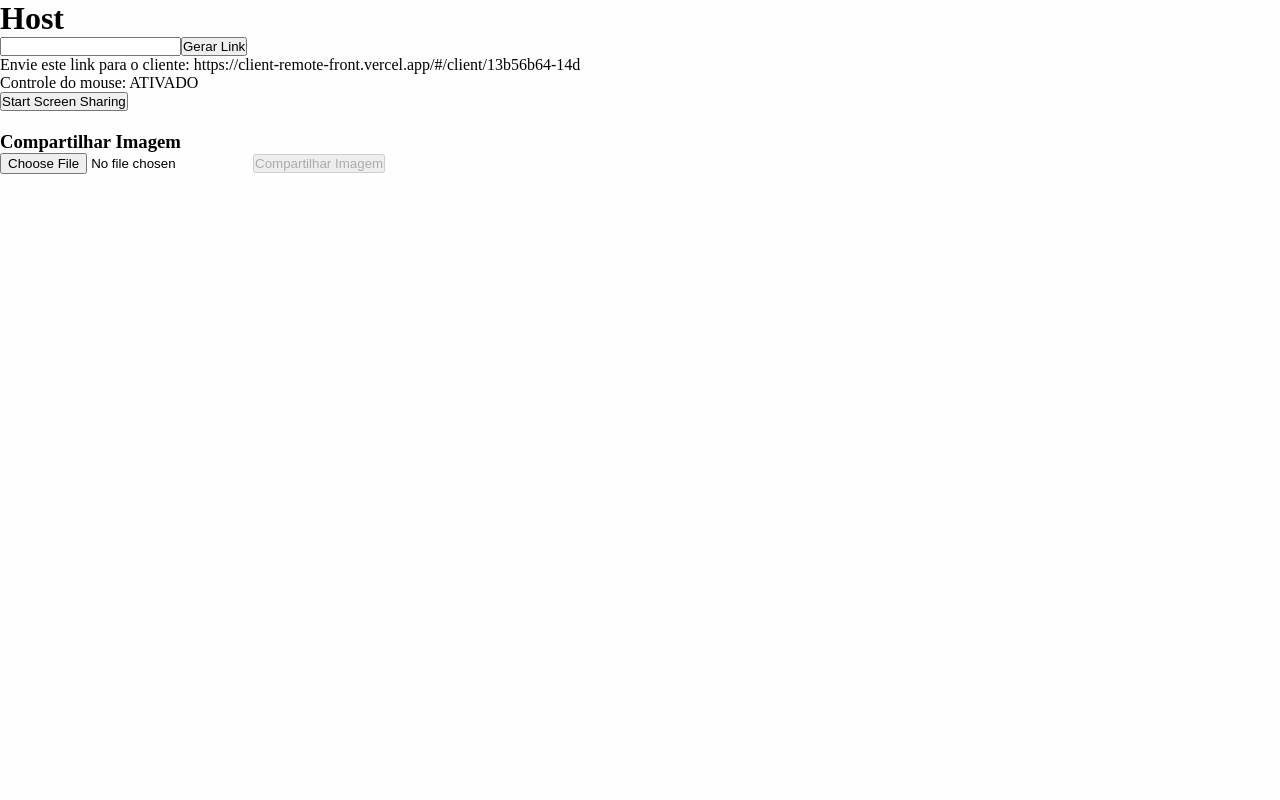
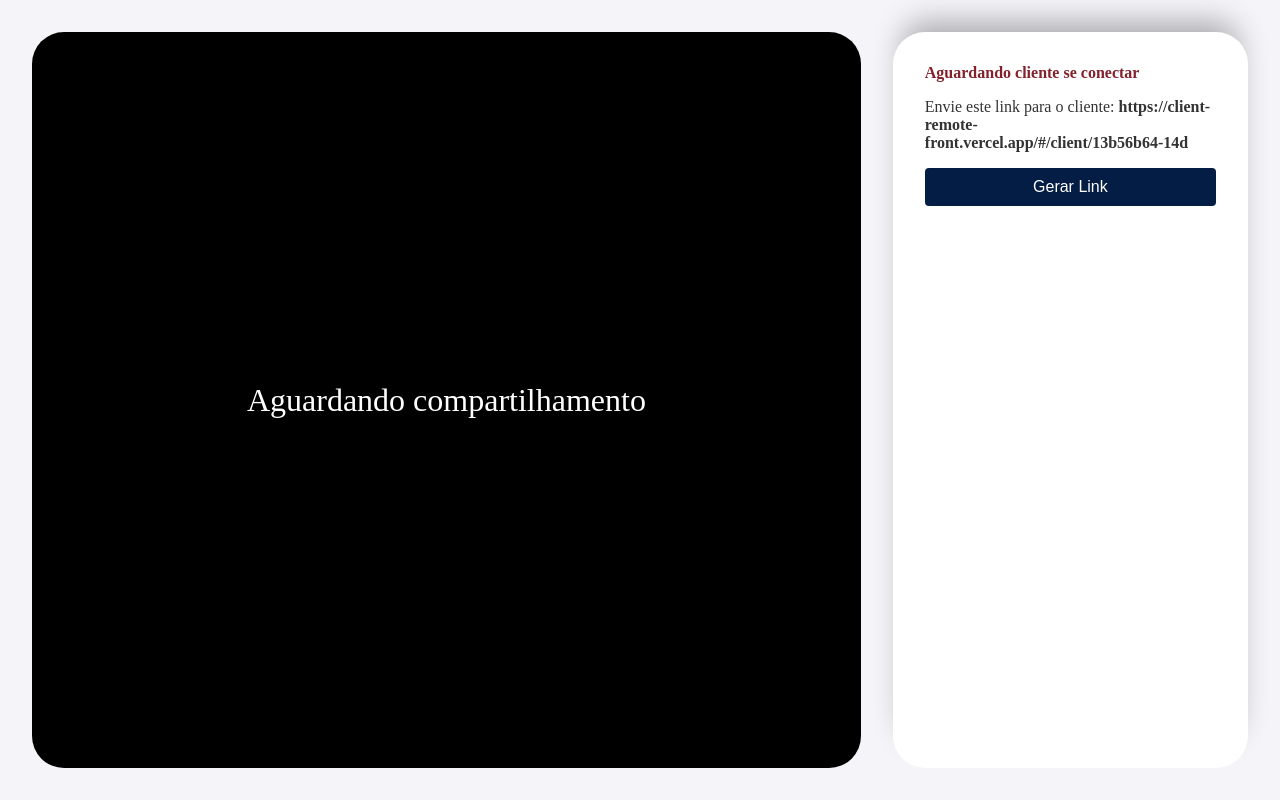
Before and after one commit to Allisson100/hostRemote-front, a React (Vite) app: page / in a window 1280 px wide. Both pictures are taken after a click on the button "Gerar Link". Built offline with nearby package versions, Linux system fonts and the light colour scheme; no server answers.

Commit message:
feat: newLayout

```diff
--- a/src/pages/Host/index.jsx
+++ b/src/pages/Host/index.jsx
@@ -2,7 +2,7 @@ import React, { useState, useEffect, useRef } from "react";
 import { io } from "socket.io-client";
 import { v4 as uuidv4 } from "uuid";
 
-const socket = io("https://f065-177-72-141-202.ngrok-free.app", {
+const socket = io("https://8b71-177-72-141-202.ngrok-free.app", {
   transports: ["websocket", "polling"],
   reconnectionAttempts: 5,
   reconnectionDelay: 1000,
@@ -18,10 +18,12 @@ export default function Host() {
   const localVideoRef = useRef(null);
   const peerConnection = useRef(null);
 
-  const [inputValue, setInputValue] = useState("");
+  const inputRef = useRef(null);
 
   const [selectedImage, setSelectedImage] = useState(null);
   const [isImageSharing, setIsImageSharing] = useState(false);
+
+  const [clientConnected, setClientConnected] = useState(false);
 
   const handleImageSelect = (e) => {
     const file = e.target.files[0];
@@ -35,6 +37,7 @@ export default function Host() {
   };
 
   const toggleImageSharing = () => {
+    stopScreenSharing();
     if (isImageSharing) {
       socket.emit("stopImageShare", { roomId });
       setIsImageSharing(false);
@@ -45,6 +48,7 @@ export default function Host() {
   };
 
   const generateRoom = () => {
+    setClientConnected(false);
     const newRoomId = uuidv4().slice(0, 12);
     setRoomId(newRoomId);
     socket.emit("createRoom", newRoomId);
@@ -52,10 +56,14 @@ export default function Host() {
 
   useEffect(() => {
     const handleKeyDown = (event) => {
-      if (event.key === "p") {
+      if (event.ctrlKey && event.altKey && event.key.toLowerCase() === "p") {
         setControlAllowed(false);
         socket.emit("toggleControl", { roomId, allowed: false });
-      } else if (event.key === "c") {
+      } else if (
+        event.ctrlKey &&
+        event.altKey &&
+        event.key.toLowerCase() === "s"
+      ) {
         setControlAllowed(true);
         socket.emit("toggleControl", { roomId, allowed: true });
       }
@@ -68,11 +76,15 @@ export default function Host() {
     socket.on("offer", handleOffer);
     socket.on("answer", handleAnswer);
     socket.on("ice-candidate", handleNewICECandidate);
+    socket.on("clientConnected", () => {
+      setClientConnected(true);
+    });
 
     return () => {
       socket.off("offer", handleOffer);
       socket.off("answer", handleAnswer);
       socket.off("ice-candidate", handleNewICECandidate);
+      socket.off("clientConnected");
     };
   }, []);
 
@@ -83,6 +95,10 @@ export default function Host() {
   }, [localVideoRef, screenStream]);
 
   const startScreenSharing = async () => {
+    if (isImageSharing) {
+      toggleImageSharing();
+    }
+
     try {
       const stream = await navigator.mediaDevices.getDisplayMedia({
         video: true,
@@ -174,59 +190,268 @@ export default function Host() {
     }
   };
 
+  const triggerFileSelect = () => {
+    if (isImageSharing) {
+      toggleImageSharing();
+    }
+    inputRef.current.click();
+  };
+
   return (
-    <div>
-      <h1>Host</h1>
-      <input
-        value={inputValue}
-        onChange={(event) => setInputValue(event.target.value)}
-      />
-      <button onClick={generateRoom}>Gerar Link</button>
-      {roomId && (
-        <p>
-          {`Envie este link para o cliente: https://client-remote-front.vercel.app/#/client/${roomId}`}
-        </p>
-      )}
-      <p>Controle do mouse: {controlAllowed ? "ATIVADO" : "BLOQUEADO"}</p>
-      {!hasScreenSharing ? (
-        <button onClick={startScreenSharing}>Start Screen Sharing</button>
-      ) : (
-        <div>
+    <div
+      style={{
+        padding: "2rem",
+        backgroundColor: "#f4f4f9",
+        height: "100vh",
+        width: "100%",
+        display: "flex",
+        gap: "2rem",
+      }}
+    >
+      <div
+        style={{
+          width: "70%",
+          backgroundColor: "#000000",
+          height: "calc(100vh - 4rem)",
+          borderRadius: "2rem",
+          overflow: "hidden",
+          display: "flex",
+          alignItems: "center",
+          justifyContent: "center",
+        }}
+      >
+        {hasScreenSharing && (
           <video
             ref={localVideoRef}
             autoPlay
             muted
-            style={{ width: "500px" }}
+            style={{
+              width: "100%",
+              height: "auto",
+            }}
           ></video>
-          <br />
-          <button onClick={stopScreenSharing} style={{ marginTop: "10px" }}>
-            Parar Compartilhamento
-          </button>
-        </div>
-      )}
-
-      <div style={{ marginTop: 20 }}>
-        <h3>Compartilhar Imagem</h3>
-        <input
-          type="file"
-          accept="image/*"
-          onChange={handleImageSelect}
-          style={{ marginBottom: "10px" }}
-        />
+        )}
         {selectedImage && (
-          <div style={{ marginBottom: "10px" }}>
+          <div style={{ marginBottom: "10px", textAlign: "center" }}>
             <img
               src={selectedImage}
               alt="Miniatura"
-              style={{ width: "150px", border: "1px solid #ccc" }}
+              style={{
+                width: "100%",
+                height: "auto",
+              }}
             />
           </div>
         )}
-        <button onClick={toggleImageSharing} disabled={!selectedImage}>
-          {isImageSharing
-            ? "Parar de Compartilhar Imagem"
-            : "Compartilhar Imagem"}
-        </button>
+        {!hasScreenSharing && !selectedImage && (
+          <p style={{ fontSize: "2rem", color: "#ffffff" }}>
+            Aguardando compartilhamento
+          </p>
+        )}
+      </div>
+      <div
+        style={{
+          display: "flex",
+          height: "calc(100vh - 4rem)",
+          width: "30%",
+          backgroundColor: "#ffffff",
+          borderRadius: "2rem",
+          overflow: "hidden",
+          boxShadow: "0 -20px 30px -10px rgba(0, 0, 0, 0.3)",
+        }}
+      >
+        <div
+          style={{
+            padding: "2rem",
+            borderRadius: "8px",
+            width: "100%",
+            height: "100%",
+            flexDirection: "column",
+            alignItems: "center",
+            justifyContent: "center",
+          }}
+        >
+          {roomId && (
+            <div
+              style={{
+                display: "flex",
+                flexDirection: "column",
+              }}
+            >
+              <p
+                style={{
+                  fontSize: "1rem",
+                  marginBottom: "1rem",
+                }}
+              >
+                {clientConnected ? (
+                  <span style={{ fontSize: "1rem", fontWeight: "bold" }}>
+                    Cliente conectado
+                  </span>
+                ) : (
+                  <span
+                    style={{
+                      fontSize: "1rem",
+                      fontWeight: "bold",
+                      color: "#83222c",
+                    }}
+                  >
+                    Aguardando cliente se conectar
+                  </span>
+                )}
+              </p>
+              {clientConnected && (
+                <>
+                  <p>
+                    Acionar mouse:{" "}
+                    <span style={{ fontWeight: "bold" }}>CRTL + ALT + s</span>
+                  </p>
+                  <p
+                    style={{
+                      marginBottom: "1rem",
+                    }}
+                  >
+                    Desativar mouse:{" "}
+                    <span style={{ fontWeight: "bold" }}>CRTL + ALT + p</span>
+                  </p>
+                </>
+              )}
+
+              <p
+                style={{
+                  fontSize: "1rem",
+                  color: "#333",
+                  marginBottom: "1rem",
+                }}
+              >
+                Envie este link para o cliente:{" "}
+                <span style={{ fontWeight: "bold" }}>
+                  https://client-remote-front.vercel.app/#/client/{roomId}
+                </span>
+              </p>
+
+              {clientConnected && (
+                <p
+                  style={{
+                    fontSize: "1rem",
+                    marginBottom: "4rem",
+                    color: controlAllowed ? "green" : "red",
+                  }}
+                >
+                  Controle do mouse: {controlAllowed ? "ATIVADO" : "BLOQUEADO"}
+                </p>
+              )}
+            </div>
+          )}
+          <button
+            onClick={generateRoom}
+            style={{
+              padding: "10px 20px",
+              backgroundColor: "#031D44",
+              color: "#fff",
+              border: "none",
+              borderRadius: "4px",
+              cursor: "pointer",
+              width: "100%",
+              fontSize: "1rem",
+              marginBottom: "0.5rem",
+            }}
+          >
+            Gerar Link
+          </button>
+
+          {roomId &&
+            clientConnected &&
+            (!hasScreenSharing ? (
+              <button
+                onClick={startScreenSharing}
+                style={{
+                  padding: "10px 20px",
+                  backgroundColor: "#70A288",
+                  color: "#fff",
+                  border: "none",
+                  borderRadius: "4px",
+                  cursor: "pointer",
+                  width: "100%",
+                  fontSize: "1rem",
+                  marginBottom: "0.5rem",
+                }}
+              >
+                Compartilhar vídeo
+              </button>
+            ) : (
+              <div style={{ textAlign: "center" }}>
+                <button
+                  onClick={stopScreenSharing}
+                  style={{
+                    padding: "10px 20px",
+                    backgroundColor: "#83222c",
+                    color: "#fff",
+                    border: "none",
+                    borderRadius: "4px",
+                    cursor: "pointer",
+                    fontSize: "1rem",
+                    width: "100%",
+                    marginBottom: "0.5rem",
+                  }}
+                >
+                  Parar Compartilhamento
+                </button>
+              </div>
+            ))}
+
+          {selectedImage && (
+            <button
+              onClick={toggleImageSharing}
+              disabled={!selectedImage}
+              style={{
+                padding: "10px 20px",
+                backgroundColor: isImageSharing ? "#83222c" : "#DAB785",
+                color: "#fff",
+                border: "none",
+                borderRadius: "4px",
+                cursor: "pointer",
+                fontSize: "1rem",
+                width: "100%",
+                marginBottom: "0.5rem",
+              }}
+            >
+              {isImageSharing
+                ? "Parar de Compartilhar Imagem"
+                : "Compartilhar Imagem"}
+            </button>
+          )}
+
+          {roomId && clientConnected && (
+            <button
+              onClick={triggerFileSelect}
+              style={{
+                padding: "10px 20px",
+                backgroundColor: "#04395E",
+                color: "#fff",
+                border: "none",
+                borderRadius: "4px",
+                cursor: "pointer",
+                fontSize: "1rem",
+                width: "100%",
+              }}
+            >
+              Escolher Imagem
+            </button>
+          )}
+
+          <div>
+            <input
+              type="file"
+              accept="image/*"
+              onChange={handleImageSelect}
+              ref={inputRef}
+              style={{
+                display: "none",
+              }}
+            />
+          </div>
+        </div>
       </div>
     </div>
   );
```
